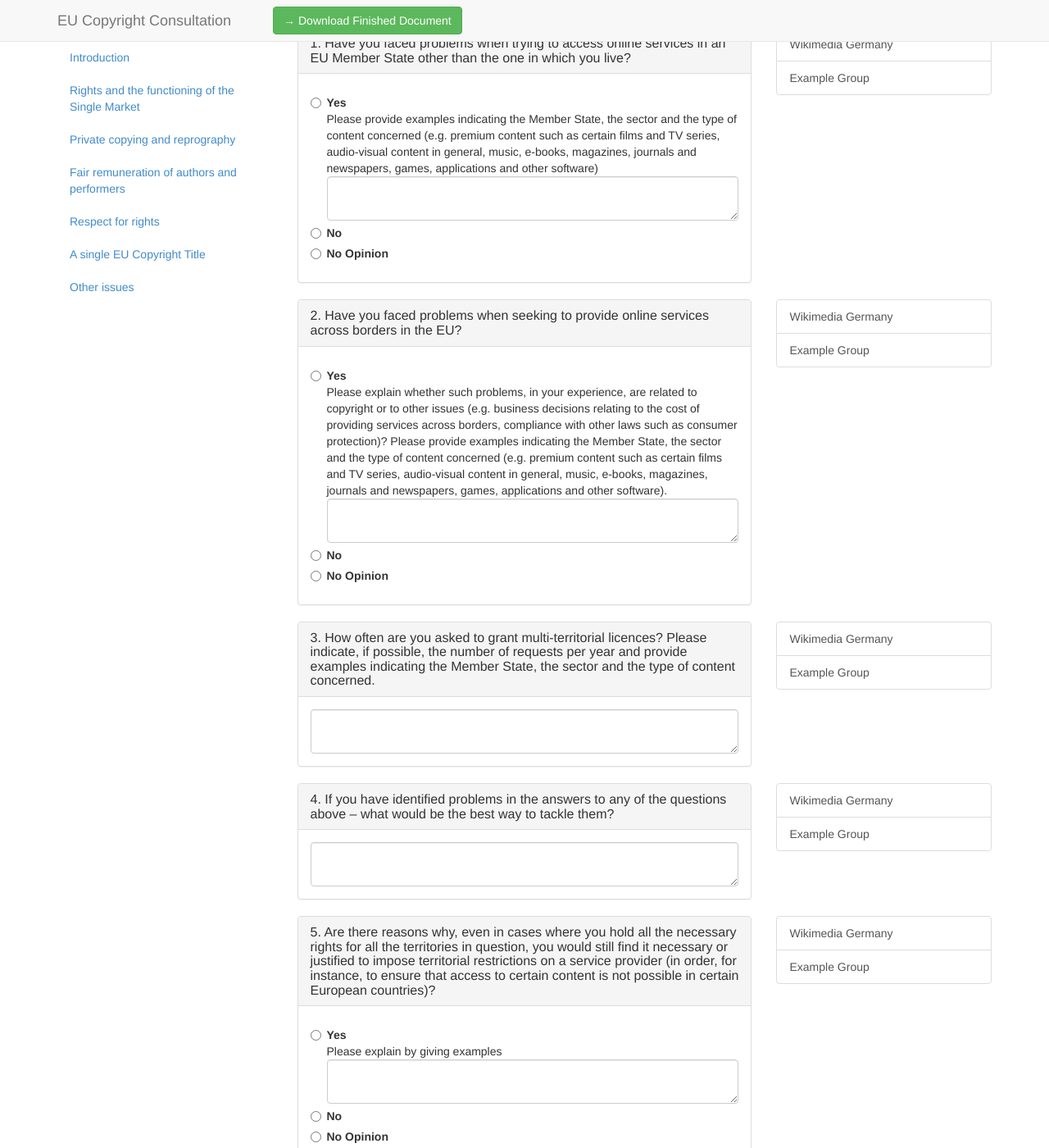
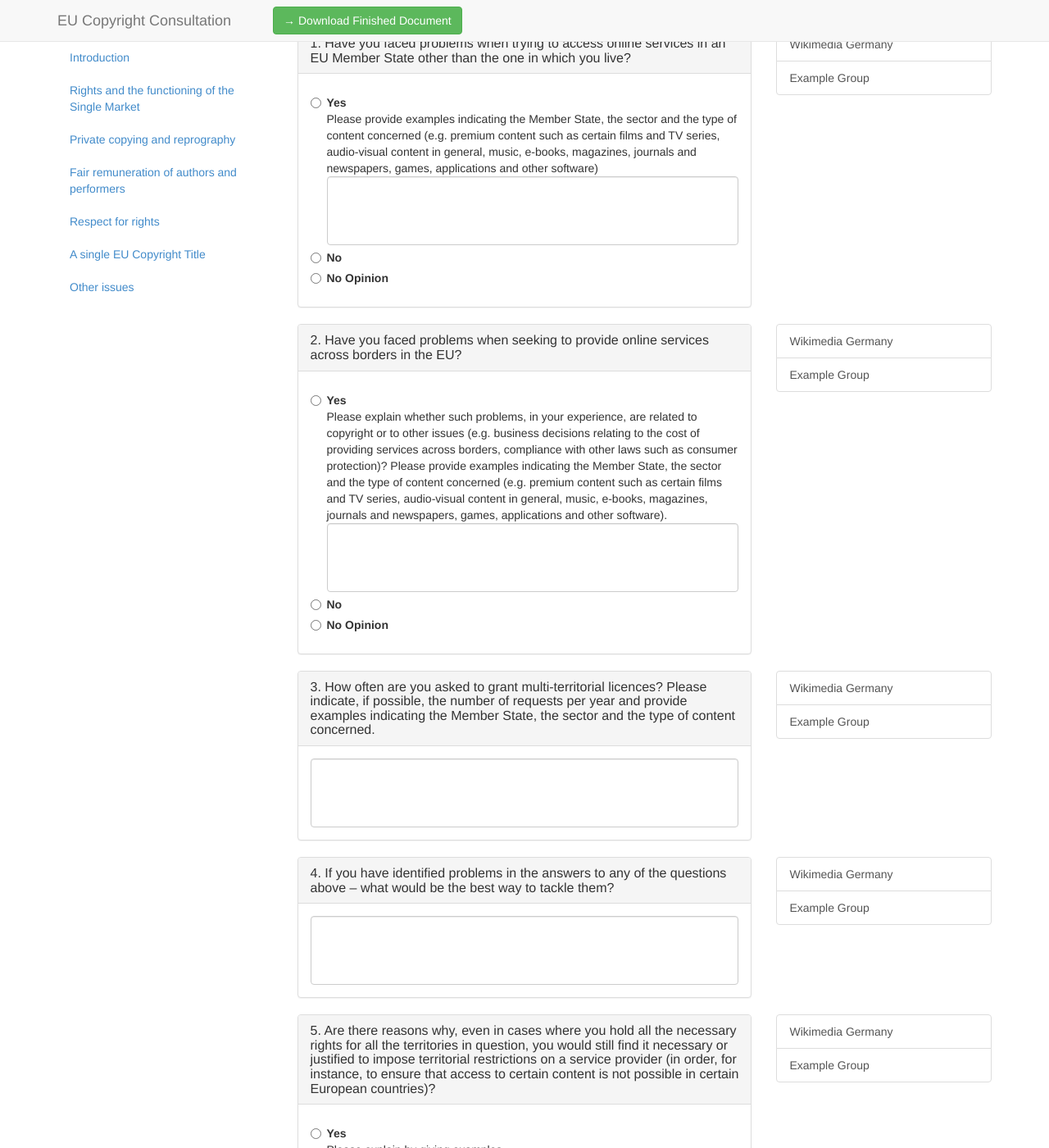
Before and after one commit to okfde/eucopyright, a Jekyll site: the page built from index.html, in a window 1280 px wide and 1400 px high, scrolled down 2071 px. Shown: the whole window at 82% size. Built offline with Jekyll 4.4.1, drawn with Linux system fonts in a browser that asks for light colours.

Commit message:
Autogrow textareas
Closes #8

```diff
--- a/css/style.css
+++ b/css/style.css
@@ -5,6 +5,10 @@
 h2 {
   margin-top: 0px;
   padding-top: 70px;
+}
+
+textarea {
+  min-height: 6em;
 }
 
 .navbar-brand {
--- a/js/eucopyright.js
+++ b/js/eucopyright.js
@@ -384,6 +384,8 @@
     $('#footnote-div').show();
   });
 
+  $('textarea').autogrow();
+
   setTimeout(function () {
     var $sideBar = $('.side-navbar');
 
```
Also changed, not shown: js/autogrow.min.js (added).
